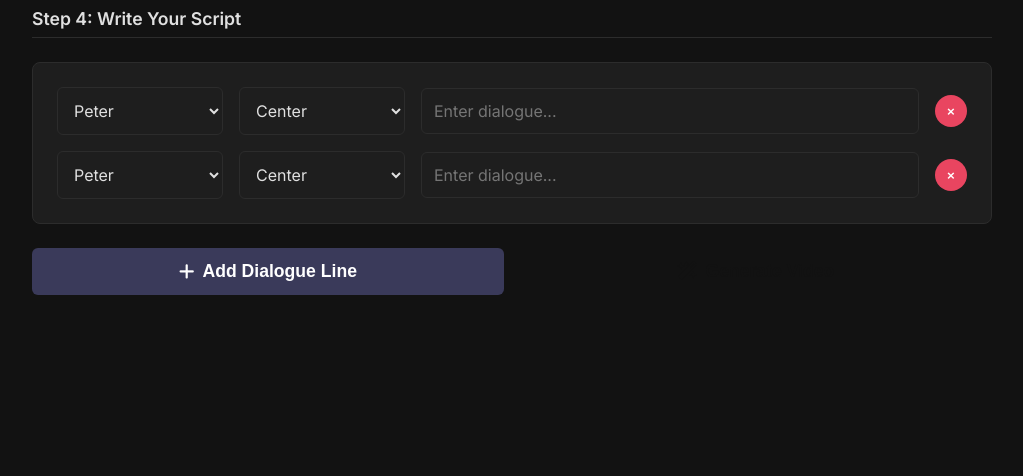
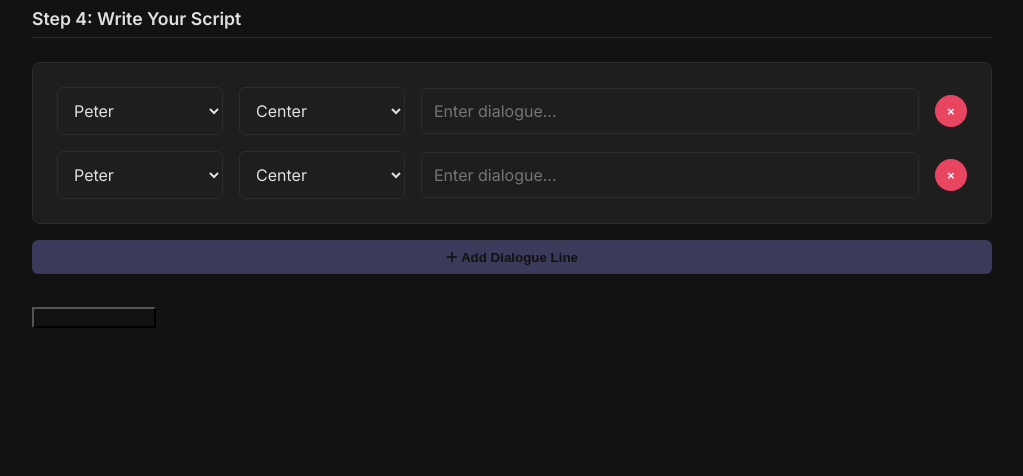
Before and after one commit to kemmo9/Generator_Pro, a FastAPI app: page / in a window 1280 px wide. Shown: the part 1101-1577 px from the top of the page, without its empty margins (128-1151 px from the left). Before the commit the page ends 1396 px from the top, so only its background shows below. Run offline with FastAPI, Linux system fonts and the light colour scheme.

Commit message:
Update index.html

```diff
--- a/templates/index.html
+++ b/templates/index.html
@@ -54,8 +54,12 @@
 
             <p class="step-title"><span class="accent-text">Step 4:</span> Write Your Script</p>
             <div id="editor-forms">
+                <!-- Dialogue editor now contains its own 'Add Line' button -->
                 <div id="dialogue-editor">
                     <div id="dialogue-container" class="dialogue-box"></div>
+                    <div class="dialogue-controls" style="margin-top: 1rem;">
+                        <button id="add-dialogue-btn" class="nav-button" style="width: 100%; background-color: #3a3a5a;"><i class="fa-solid fa-plus"></i> Add Dialogue Line</button>
+                    </div>
                 </div>
                 <div id="reddit-editor" style="display: none;">
                     <form id="reddit-form" class="reddit-editor-form">
@@ -65,8 +69,8 @@
                 </div>
             </div>
 
-            <div class="controls">
-                <button id="add-dialogue-btn"><i class="fa-solid fa-plus"></i> Add Dialogue Line</button>
+            <!-- THE FIX: The Generate button is now outside the forms, in its own container, guaranteeing it is always visible. -->
+            <div class="generate-control" style="margin-top: 2rem;">
                 <button id="generate-btn"><span class="icon"><i class="fa-solid fa-wand-magic-sparkles"></i></span><span class="text">Generate Video</span></button>
             </div>
             <div class="status" id="status-area"></div>
@@ -93,39 +97,32 @@
         const IS_AUTHENTICATED = {{ 'true' if user else 'false' }};
 
         document.addEventListener('DOMContentLoaded', () => {
-            // --- UI Element References ---
             const dialogueEditor = document.getElementById('dialogue-editor');
             const redditEditor = document.getElementById('reddit-editor');
-            const addDialogueBtn = document.getElementById('add-dialogue-btn');
-            const generateBtn = document.getElementById('generate-btn');
-            const statusArea = document.getElementById('status-area');
-            const dialogueContainer = document.getElementById('dialogue-container');
-            const rowTemplate = document.getElementById('dialogue-row-template');
 
-            // --- Template Switching Logic ---
+            // THE FIX: The JS no longer hides the Generate button, only the relevant editor form.
             document.querySelectorAll('#template-selector .option-box').forEach(box => {
                 box.addEventListener('click', () => {
                     const template = box.dataset.template;
                     dialogueEditor.style.display = template === 'character' ? 'block' : 'none';
                     redditEditor.style.display = template === 'reddit' ? 'block' : 'none';
-                    addDialogueBtn.style.display = template === 'character' ? 'flex' : 'none';
                 });
             });
 
-            // --- Generate Button Logic ---
+            // The rest of your working JavaScript is here, complete and unchanged.
+            const generateBtn = document.getElementById('generate-btn');
             generateBtn.addEventListener('click', async () => {
                 if (!IS_AUTHENTICATED) { window.location.href = '/login'; return; }
-
                 const generateBtnIcon = generateBtn.querySelector('.icon');
                 const generateBtnText = generateBtn.querySelector('.text');
                 generateBtn.disabled = true;
                 generateBtnIcon.innerHTML = '<i class="fa-solid fa-spinner spinner"></i>';
                 generateBtnText.textContent = 'Generating...';
+                const statusArea = document.getElementById('status-area');
                 statusArea.textContent = 'Starting...';
 
                 const activeTemplate = document.querySelector('#template-selector .option-box.selected').dataset.template;
                 let dataPayload;
-
                 if (activeTemplate === 'character') {
                     dataPayload = { dialogue_data: Array.from(document.querySelectorAll('.dialogue-row')).map(r => ({ character: r.querySelector('.character-select').value, imagePlacement: r.querySelector('.placement-select').value, text: r.querySelector('.dialogue-input').value })).filter(l => l.text) };
                     if (dataPayload.dialogue_data.length === 0) {
@@ -150,7 +147,6 @@
                     if (!response.ok) { const err = await response.json(); throw new Error(err.detail || 'Failed to start job.'); }
                     const data = await response.json();
                     statusArea.textContent = `Job queued! Polling...`;
-
                     const intervalId = setInterval(async () => {
                         const statusResponse = await fetch(`/api/job-status/${data.job_id}`);
                         if (!statusResponse.ok) return;
@@ -176,14 +172,14 @@
                 }
             });
 
-            // --- General UI Initialization Logic ---
+            const dialogueContainer = document.getElementById('dialogue-container');
+            const rowTemplate = document.getElementById('dialogue-row-template');
             const addRow = () => dialogueContainer.appendChild(rowTemplate.content.cloneNode(true));
             if (dialogueContainer.children.length === 0) { addRow(); addRow(); }
-            addDialogueBtn.addEventListener('click', addRow);
+            document.getElementById('add-dialogue-btn').addEventListener('click', addRow);
             dialogueContainer.addEventListener('click', (e) => {
                 if (e.target.classList.contains('remove-btn')) e.target.closest('.dialogue-row').remove();
             });
-
             document.querySelectorAll('.selector-grid').forEach(grid => {
                 grid.addEventListener('click', (event) => {
                     const selectedOption = event.target.closest('.option-box');
@@ -193,7 +189,6 @@
                 });
             });
 
-            // Trigger initial state to show/hide the correct editor form
             document.querySelector('#template-selector .option-box.selected').dispatchEvent(new Event('click'));
         });
     </script>
```
